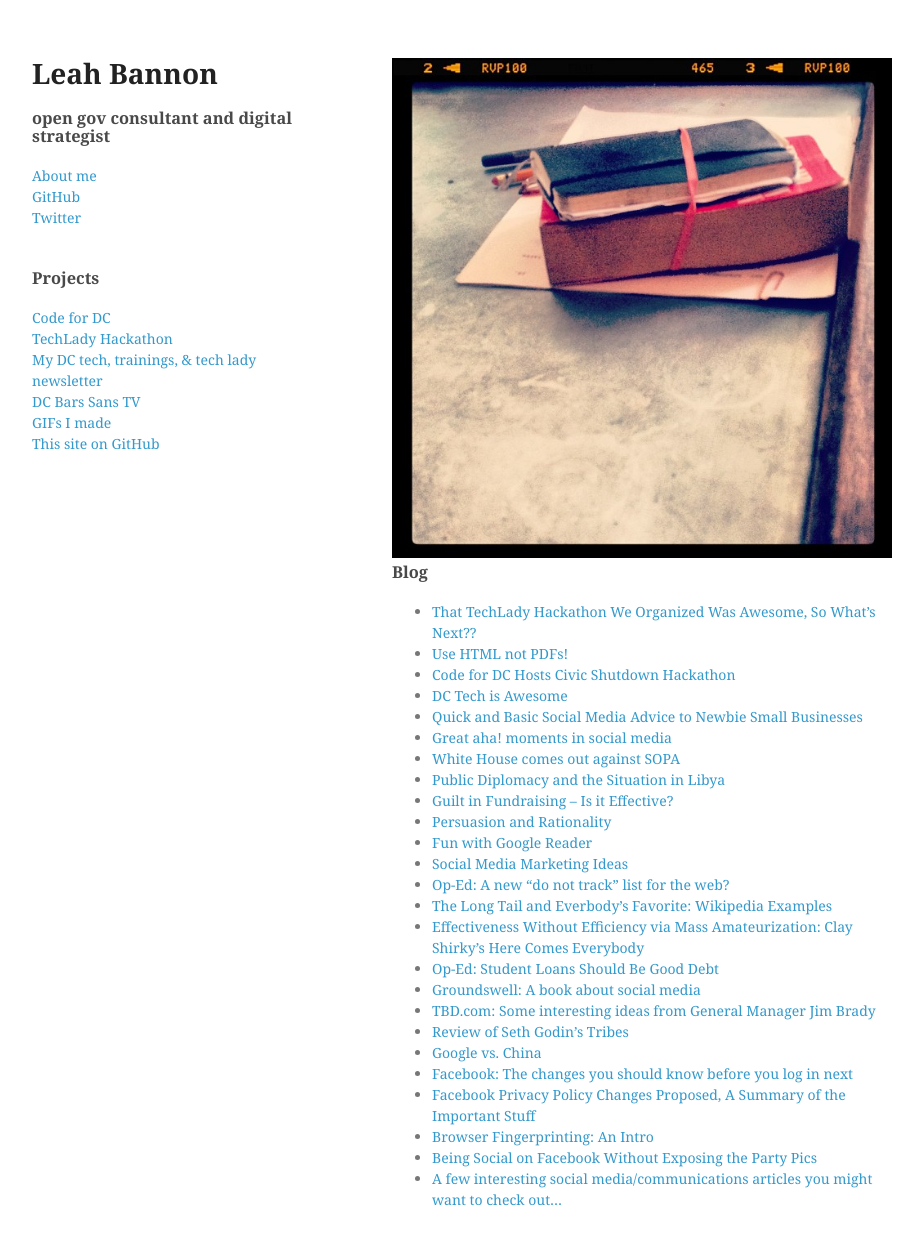
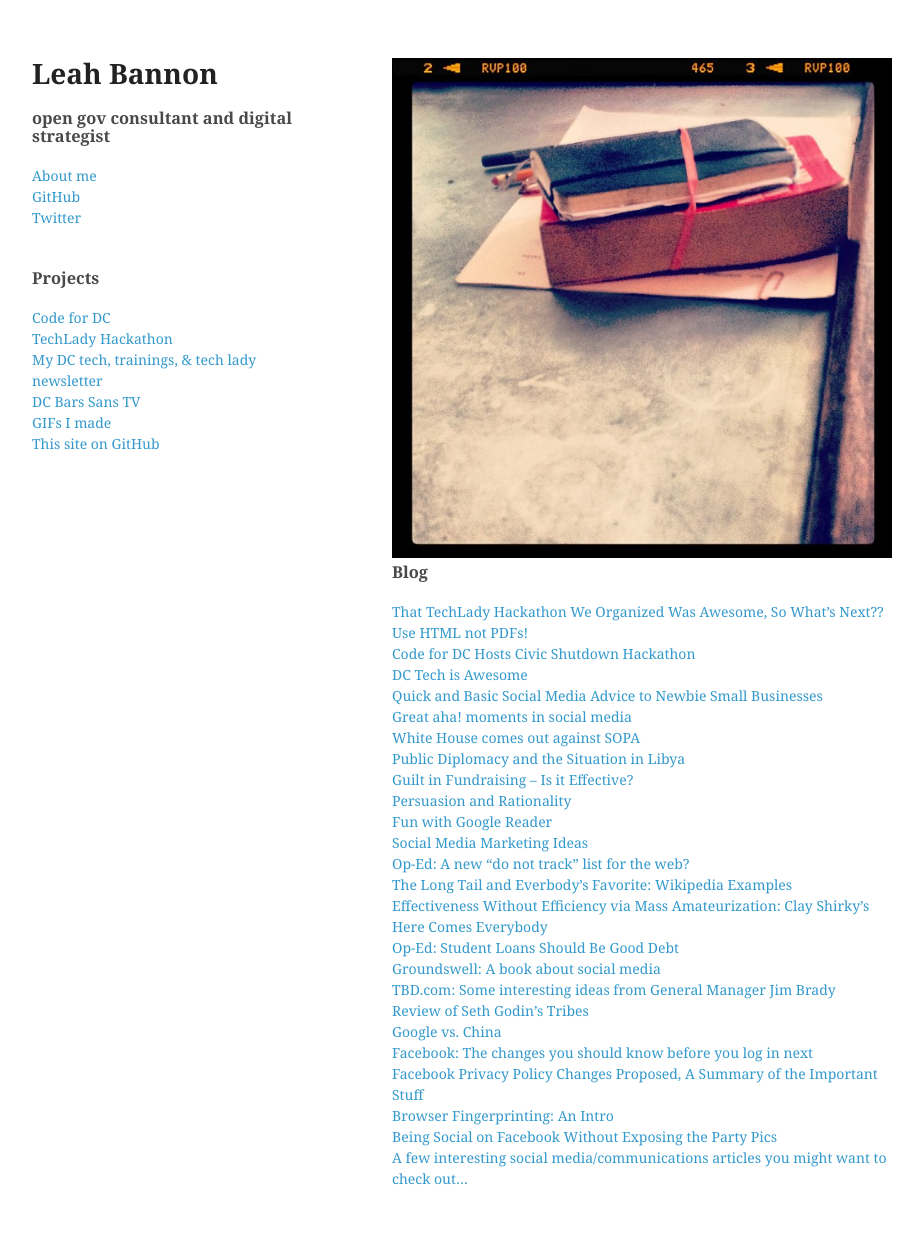
Before and after one commit to leahbannon/old-leah-website, a Jekyll site: the page built from index.html, in a window 1280 px wide and 1330 px high. Shown: the top 1245 px of the window, without its empty margins (178-1101 px from the left). Built offline with Jekyll 4.4.1, drawn with Linux system fonts in a browser that asks for light colours.

Commit message:
Update styles.css

```diff
--- a/stylesheets/styles.css
+++ b/stylesheets/styles.css
@@ -183,6 +183,12 @@ footer {
   bottom:50px;
 }
 
+ul.posts {
+  list-style: none;
+  padding-left: 0;
+
+}
+
 @media print, screen and (max-width: 960px) {
 
   div.wrapper {
```
